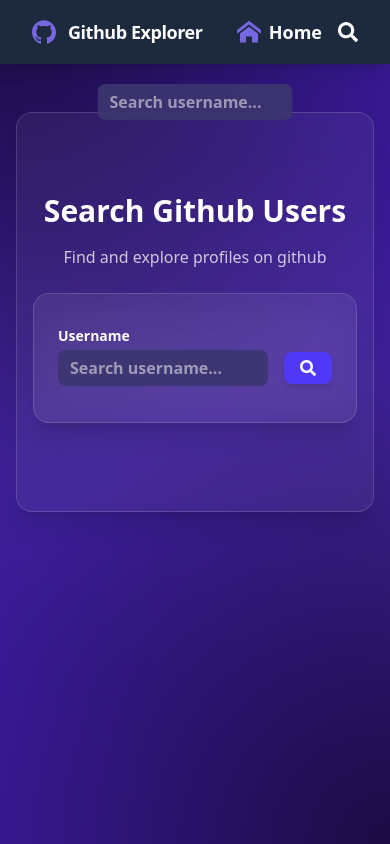
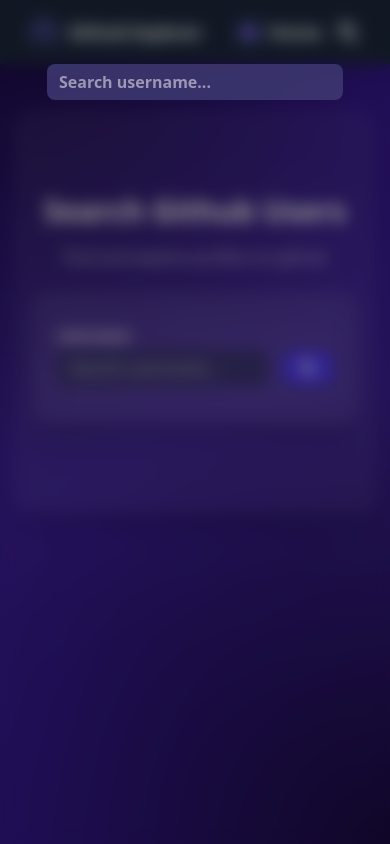
Before and after one commit to reza-khanjari/github-user-explorer, a React (Vite) app: page /home in a window 390 px wide. Both pictures are taken after a click on the icon 348 px from the left and 32 px from the top of the page. Built offline with nearby package versions, Linux system fonts and the light colour scheme.

Commit message:
improve ui

```diff
--- a/src/features/repositories/components/RepoListLoader.tsx
+++ b/src/features/repositories/components/RepoListLoader.tsx
@@ -5,7 +5,7 @@ const skeletonLoader = [...Array(6)].map((_, i) => {
 });
 function RepoListLoader() {
   return (
-    <div className="mx-auto my-8 grid min-h-350 w-full min-w-250 grid-cols-1 gap-x-8 gap-y-6 lg:grid-cols-2">
+    <div className="mx-auto my-8 grid min-h-350 w-full  grid-cols-1 gap-x-8 gap-y-6 lg:grid-cols-2">
       {skeletonLoader}
     </div>
   );
--- a/src/features/user/hooks/useUserSearch.ts
+++ b/src/features/user/hooks/useUserSearch.ts
@@ -3,14 +3,14 @@ import validateUsername from "@utils/validateUsername";
 import toast from "react-hot-toast";
 import { useAppDispatch } from "@store/hooks";
 import { addSearch } from "@store/searchHistory/searchHistory.slice";
-import type React from "react";
+
 
 function useUserSearch() {
   const navigate = useNavigate();
   const dispatch = useAppDispatch();
   function submitUsername(
     rawValue: string,
-    setIsOpen: React.Dispatch<React.SetStateAction<boolean>>,
+
   ) {
     const username = rawValue.trim().toLowerCase();
     const usernameValidation = validateUsername(username);
@@ -20,7 +20,7 @@ function useUserSearch() {
     }
     dispatch(addSearch(username));
     navigate(`/user/${username}`);
-    setIsOpen(false);
+    return true
   }
 
   return { submitUsername };
--- a/src/shared/ui/HeaderSearch.tsx
+++ b/src/shared/ui/HeaderSearch.tsx
@@ -1,60 +1,10 @@
-import { useRef, useState, type FormEvent } from "react";
-import { motion, AnimatePresence } from "framer-motion";
-import SearchInput from "./SearchInput";
-import useUserSearch from "@features/user/hooks/useUserSearch";
-import { FaSearch } from "react-icons/fa";
-import SearchHistory from "./SearchHistory";
 import useIsMobile from "@hooks/useIsMobile";
-import useClickOutSide from "@hooks/useClickOutSide";
+import HeaderSearchMobile from "./HeaderSearchMobile";
+import HeaderSearchDesktop from "./HeaderSearchDesktop";
 
 function HeaderSearch() {
-  const [isOpen, setIsOpen] = useState(false);
-  const { submitUsername } = useUserSearch();
-  const inputRef = useRef<HTMLInputElement>(null);
-  const [isSearchOpen, setIsSearchOpen] = useState<boolean>(false);
-  const wrapperRef = useRef<HTMLDivElement>(null);
   const isMobile = useIsMobile();
-
-  function handleSubmit(e: FormEvent) {
-    e.preventDefault();
-    const rawValue = inputRef.current?.value ?? "";
-    submitUsername(rawValue, setIsOpen);
-    inputRef.current!.value = "";
-  }
-
-  useClickOutSide(wrapperRef, () => setIsOpen(false));
-
-  return (
-    <form onSubmit={handleSubmit}>
-      {isMobile ? (
-        <div className="w-full">
-          <FaSearch
-            className="cursor-pointer text-xl md:hidden"
-            onClick={() => setIsSearchOpen((prev) => !prev)}
-          />
-          <AnimatePresence>
-            {isSearchOpen ? (
-              <motion.div
-                ref={wrapperRef}
-                initial={{ opacity: 0, maxWidth: 0 }}
-                animate={{ opacity: 1, maxWidth: "18.5rem" }}
-                exit={{ opacity: 0, maxWidth: 0 }}
-                transition={{ duration: 0.25 }}
-                className="absolute top-21 left-1/2 -translate-x-1/2 overflow-hidden md:hidden"
-              >
-                <SearchInput onFocus={() => setIsOpen(true)} ref={inputRef} />
-              </motion.div>
-            ) : null}
-          </AnimatePresence>
-        </div>
-      ) : (
-        <div ref={wrapperRef} className="relative hidden w-full md:block">
-          <SearchInput onFocus={() => setIsOpen(true)} ref={inputRef} />
-          <SearchHistory onSelect={() => setIsOpen(false)} isOpen={isOpen} />
-        </div>
-      )}
-    </form>
-  );
+  return <>{isMobile ? <HeaderSearchMobile /> : <HeaderSearchDesktop />}</>;
 }
 
 export default HeaderSearch;
--- /dev/null
+++ b/src/shared/ui/HeaderSearchDesktop.tsx
@@ -0,0 +1,26 @@
+import { useEffect, useRef, useState } from "react";
+import SearchHistory from "./SearchHistory";
+import SearchInput from "./SearchInput";
+import useClickOutSide from "../hooks/useClickOutSide";
+import useHeaderSearch from "./useHeaderSearch";
+
+function HeaderSearchDesktop() {
+  const [isHistoryOpen, setIsHistoryOpen] = useState(false);
+  const { handleSubmit, inputRef } = useHeaderSearch(()=> setIsHistoryOpen(false));
+  const wrapperRef = useRef<HTMLDivElement>(null);
+  useClickOutSide(wrapperRef, () => setIsHistoryOpen(false));
+
+  return (
+    <form onSubmit={handleSubmit}>
+      <div ref={wrapperRef} className="relative hidden w-full md:block">
+        <SearchInput onFocus={() => setIsHistoryOpen(true)} ref={inputRef} />
+        <SearchHistory
+          onSelect={() => setIsHistoryOpen(false)}
+          isOpen={isHistoryOpen}
+        />
+      </div>
+    </form>
+  );
+}
+
+export default HeaderSearchDesktop;
--- /dev/null
+++ b/src/shared/ui/HeaderSearchMobile.tsx
@@ -0,0 +1,65 @@
+import { motion, AnimatePresence } from "framer-motion";
+import SearchInput from "./SearchInput";
+import { FaSearch } from "react-icons/fa";
+import { useEffect, useRef, useState } from "react";
+import SearchHistory from "./SearchHistory";
+import useHeaderSearch from "./useHeaderSearch";
+
+function HeaderSearchMobile() {
+  const [isSearchOpen, setIsSearchOpen] = useState<boolean>(false);
+  const { handleSubmit, inputRef } = useHeaderSearch(() =>
+    setIsSearchOpen(false),
+  );
+  useEffect(() => {
+    const KeyDownHandler = (e: KeyboardEvent) =>
+      e.key === "Escape" && setIsSearchOpen(false);
+    if (isSearchOpen) {
+      const orginalOverFlow = document.body.style.overflow;
+      document.body.style.overflow = "hidden";
+      inputRef.current?.focus();
+      document.addEventListener("keydown", KeyDownHandler);
+      return () => {
+        document.body.style.overflow = orginalOverFlow;
+        document.removeEventListener("keydown", KeyDownHandler);
+      };
+    }
+  }, [isSearchOpen, inputRef]);
+  return (
+    <div className="w-full">
+      <FaSearch
+        className="cursor-pointer text-xl md:hidden"
+        onClick={() => setIsSearchOpen((prev) => !prev)}
+      />
+      <AnimatePresence>
+        {isSearchOpen ? (
+          <motion.div
+            onClick={() => setIsSearchOpen(false)}
+            initial={{ opacity: 0 }}
+            animate={{ opacity: 1 }}
+            exit={{ opacity: 0 }}
+            className="fixed inset-0 bg-black/40 backdrop-blur-sm"
+          >
+            <motion.form
+              onSubmit={handleSubmit}
+              onClick={(e) => e.stopPropagation()}
+              initial={{ opacity: 0, maxWidth: 0 }}
+              animate={{ opacity: 1, maxWidth: "18.5rem" }}
+              exit={{ opacity: 0, maxWidth: 0 }}
+              transition={{ duration: 0.25 }}
+              className="relative top-16 m-auto flex w-full space-y-6"
+            >
+              <SearchInput ref={inputRef} />
+              <SearchHistory
+                onSelect={() => {
+                  setIsSearchOpen(false);
+                }}
+              />
+            </motion.form>
+          </motion.div>
+        ) : null}
+      </AnimatePresence>
+    </div>
+  );
+}
+
+export default HeaderSearchMobile;
--- a/src/shared/ui/SearchHistory.tsx
+++ b/src/shared/ui/SearchHistory.tsx
@@ -13,10 +13,10 @@ import useLocalStorage from "@hooks/useLocalStorage";
 import { useEffect, useRef } from "react";
 
 function SearchHistory({
-  isOpen,
+  isOpen = true,
   onSelect,
 }: {
-  isOpen: boolean;
+  isOpen?: boolean;
   onSelect: () => void;
 }) {
   const [storedHistory, setStoredHistory] = useLocalStorage<HistoryRecord[]>(
--- /dev/null
+++ b/src/shared/ui/useHeaderSearch.tsx
@@ -0,0 +1,18 @@
+import useUserSearch from "@/features/user/hooks/useUserSearch";
+import { useRef } from "react";
+
+function useHeaderSearch(onSuccess?: () => void) {
+  const { submitUsername } = useUserSearch();
+  const inputRef = useRef<HTMLInputElement | null>(null);
+  function handleSubmit(e: React.FormEvent) {
+    e.preventDefault();
+    const rawValue = inputRef.current?.value ?? "";
+    const success = submitUsername(rawValue);
+    if (!success) return;
+    if (inputRef.current) inputRef.current.value = "";
+    onSuccess?.();
+  }
+  return { handleSubmit, inputRef };
+}
+
+export default useHeaderSearch;
```
